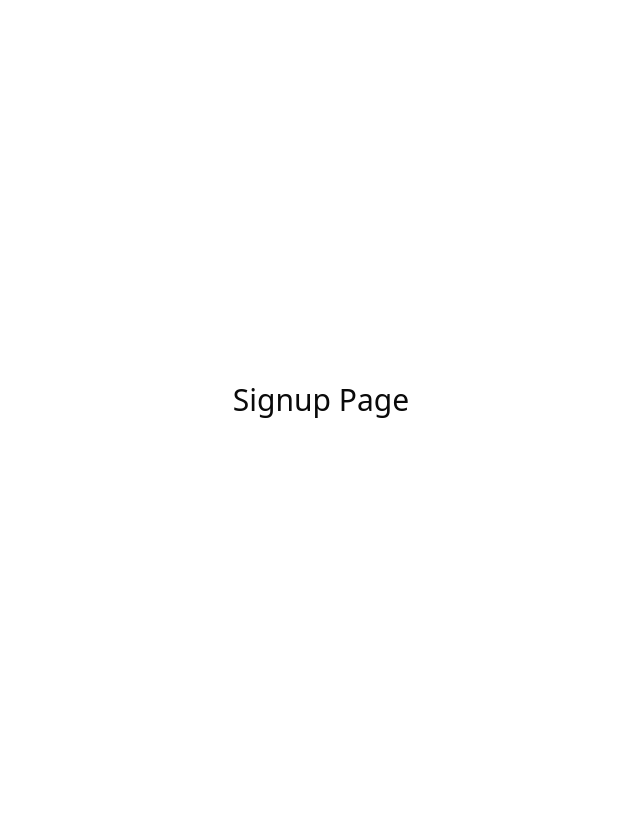
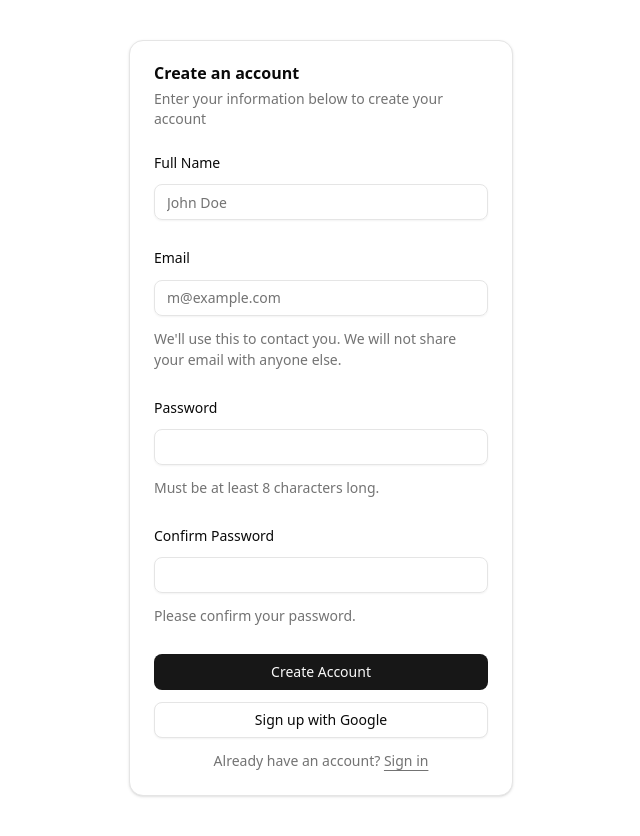
Before and after one commit to 2201monesh/spendly, a React (Vite) app: page /signup in a window 1280 px wide. Shown: the whole page, without its empty margins (319-959 px from the left). Before the commit the page ends 800 px from the top, so only its background shows below. Built offline with nearby package versions, Linux system fonts and the light colour scheme; a web font is replaced by a local one.

Commit message:
Added signup form

```diff
--- a/src/App.jsx
+++ b/src/App.jsx
@@ -4,6 +4,7 @@ import Home from "./pages/Home";
 import Login from "./auth/Login";
 import Signup from "./auth/Signup";
 import { LoginForm } from "./components/login-form";
+import { SignupForm } from "./components/signup-form";
 
 export default function App() {
   const { theme, toggleTheme } = useTheme();
@@ -13,7 +14,7 @@ export default function App() {
       <Routes>
         <Route path="/" element={<Home />} />
         <Route path="/login" element={<LoginForm />} />
-        <Route path="/signup" element={<Signup />} />
+        <Route path="/signup" element={<SignupForm />} />
       </Routes>
     </BrowserRouter>
   );
--- /dev/null
+++ b/src/components/signup-form.jsx
@@ -0,0 +1,87 @@
+import { Button } from "@/components/ui/button";
+import {
+  Card,
+  CardContent,
+  CardDescription,
+  CardHeader,
+  CardTitle,
+} from "@/components/ui/card";
+import {
+  Field,
+  FieldDescription,
+  FieldGroup,
+  FieldLabel,
+} from "@/components/ui/field";
+import { Input } from "@/components/ui/input";
+
+export function SignupForm({ ...props }) {
+  return (
+    <div className="flex min-h-svh w-full items-center justify-center p-6 md:p-10">
+      <div className="w-full max-w-sm">
+        <Card {...props}>
+          <CardHeader>
+            <CardTitle>Create an account</CardTitle>
+            <CardDescription>
+              Enter your information below to create your account
+            </CardDescription>
+          </CardHeader>
+          <CardContent>
+            <form>
+              <FieldGroup>
+                <Field>
+                  <FieldLabel htmlFor="name">Full Name</FieldLabel>
+                  <Input
+                    id="name"
+                    type="text"
+                    placeholder="John Doe"
+                    required
+                  />
+                </Field>
+                <Field>
+                  <FieldLabel htmlFor="email">Email</FieldLabel>
+                  <Input
+                    id="email"
+                    type="email"
+                    placeholder="m@example.com"
+                    required
+                  />
+                  <FieldDescription>
+                    We&apos;ll use this to contact you. We will not share your
+                    email with anyone else.
+                  </FieldDescription>
+                </Field>
+                <Field>
+                  <FieldLabel htmlFor="password">Password</FieldLabel>
+                  <Input id="password" type="password" required />
+                  <FieldDescription>
+                    Must be at least 8 characters long.
+                  </FieldDescription>
+                </Field>
+                <Field>
+                  <FieldLabel htmlFor="confirm-password">
+                    Confirm Password
+                  </FieldLabel>
+                  <Input id="confirm-password" type="password" required />
+                  <FieldDescription>
+                    Please confirm your password.
+                  </FieldDescription>
+                </Field>
+                <FieldGroup>
+                  <Field>
+                    <Button type="submit">Create Account</Button>
+                    <Button variant="outline" type="button">
+                      Sign up with Google
+                    </Button>
+                    <FieldDescription className="px-6 text-center">
+                      Already have an account? <a href="#">Sign in</a>
+                    </FieldDescription>
+                  </Field>
+                </FieldGroup>
+              </FieldGroup>
+            </form>
+          </CardContent>
+        </Card>
+      </div>
+    </div>
+  );
+}
```
